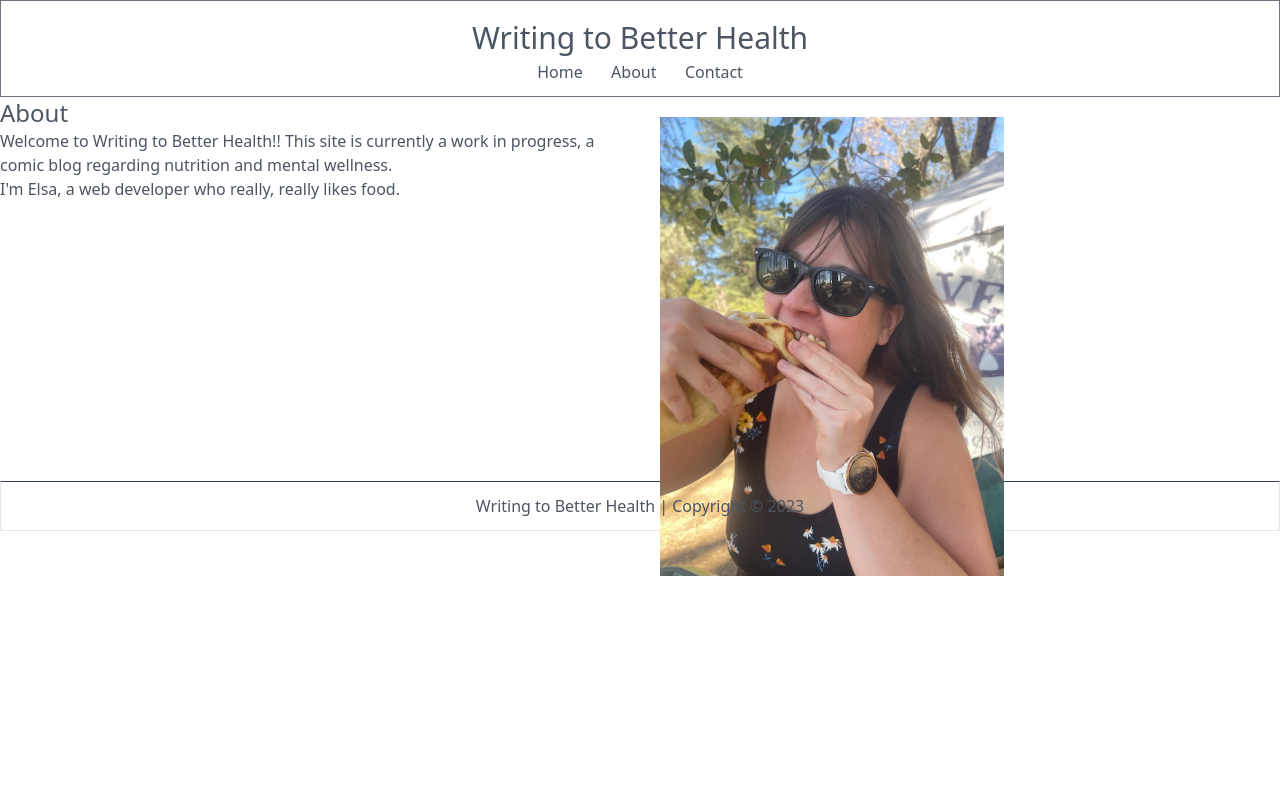
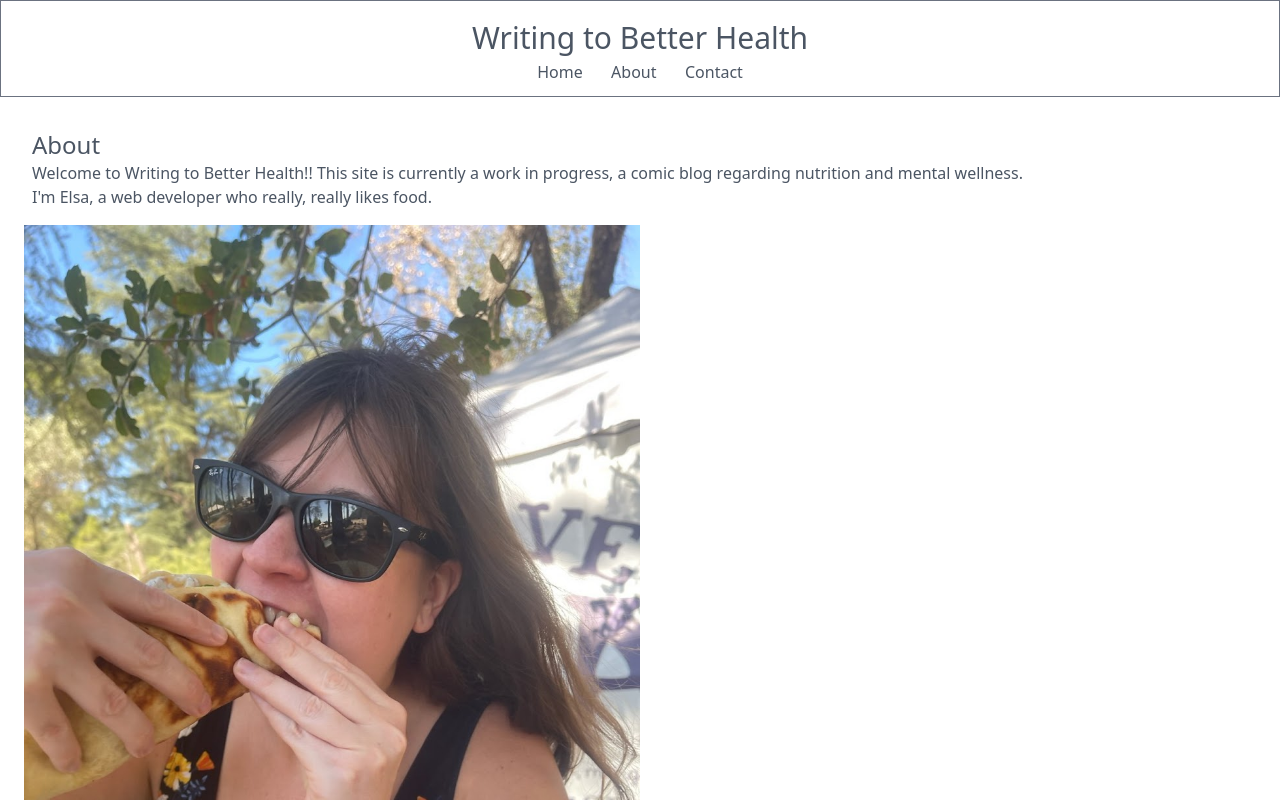
Before and after one commit to elsahv/-writing-to-better-health, a Next.js app: page /about in a window 1280 px wide. Shown: the top 800 px of the page. Built offline with nearby package versions, Linux system fonts and the light colour scheme.

Commit message:
mobile adjust, about pg

```diff
--- a/app/about/page.tsx
+++ b/app/about/page.tsx
@@ -3,9 +3,9 @@ import img2 from "../../public/images/self.jpg";
 
 const About = () => {
   return (
-    <div className="">
-      <div className="grid grid-cols-2">
-      <section className="">
+    <div className="h-screen 2xl:mt-[55px] 2xl:ml-[205px] lg:m-5 lg:h-100% overflow-x-hidden">
+      <div className="h-screen grid 2xl:grid-cols-2">
+      <section className="h-full p-3">
         <h2 className="text-2xl">About</h2>
         <p>
           Welcome to Writing to Better Health!! This site is currently a
@@ -16,8 +16,8 @@ const About = () => {
           {"I'm"} Elsa, a web developer who really, really likes food.
         </p>
       </section>
-      <section className="p-5 w-96 h-96">
-        <Image src={img2} alt="elsa-hovey" className="img" />
+      <section className="p-5 2xl:w-96 2xl:h-96 lg:p-1">
+        <Image src={img2} alt="elsa-hovey" className="img 2xl:w-full lg:w-1/2 md:w-1/2" />
       </section>
     </div>
     </div>
--- a/app/contact/page.tsx
+++ b/app/contact/page.tsx
@@ -6,7 +6,7 @@ const Contact = () => {
     <div className="mt-[50px] 2xl:h-screen" id="contact">
     <div className="grid 2xl:grid-cols-2 lg:grid-cols-1 mt-5 mb-5 ">
 
-    <div className="pt-[55px] 2xl:pl-[105px] md:p-2 mx-2">
+    <div className="pt-[55px] 2xl:pl-[105px] mx-5 px-5 md:p-2">
           <h2 className="text-xl my-1">
             What do you think of this site so far?
           </h2>
@@ -22,7 +22,7 @@ const Contact = () => {
                 href="mailto:devdesignsbyelsa@gmail.com"
               >
                 devdesignsbyelsa@gmail.com
-              </a>0
+              </a>
           </p>
           </div>
       <section className="border-l-2 border-black-500">
```
